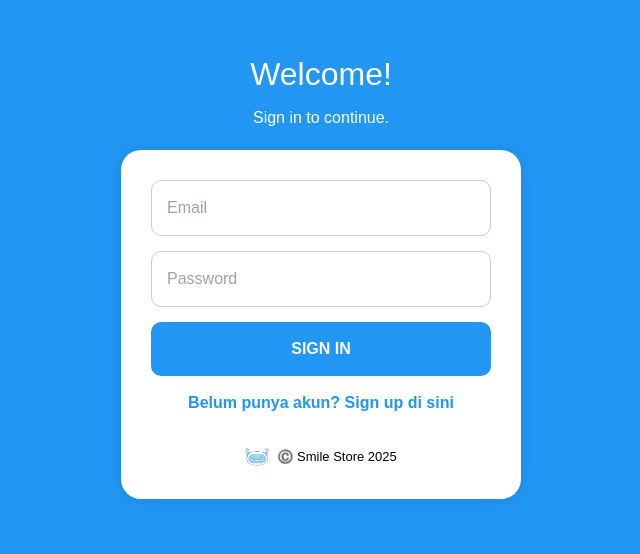
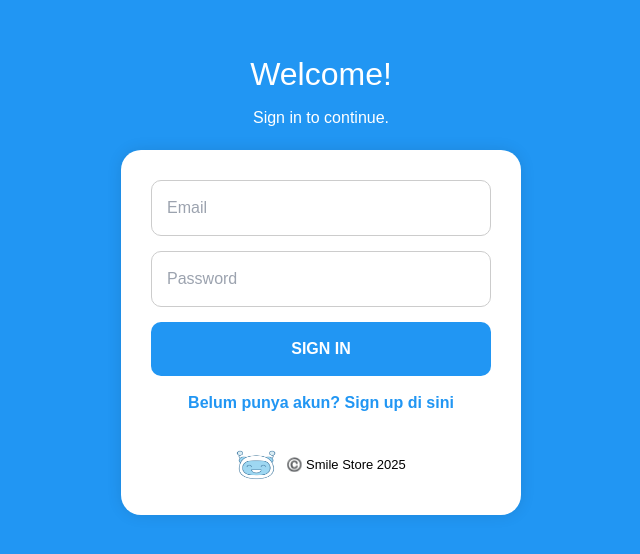
Before and after one commit to smilebotstore/tesai, a Next.js app: page /login in a window 1280 px wide. Shown: the top 554 px of the page, without its empty margins (319-959 px from the left). Built offline with nearby package versions, Linux system fonts and the light colour scheme; a web font is replaced by a local one.

Commit message:
Update login.js

```diff
--- a/pages/login.js
+++ b/pages/login.js
@@ -165,9 +165,9 @@ const styles = {
     justifyContent: 'center',
   },
   logo: {
-    width: '24px',
-    height: '24px',
-    marginRight: '8px',
+    width: '40px',
+    height: '40px',
+    marginRight: '10px',
   },
   footerText: {
     fontSize: '13px',
```
